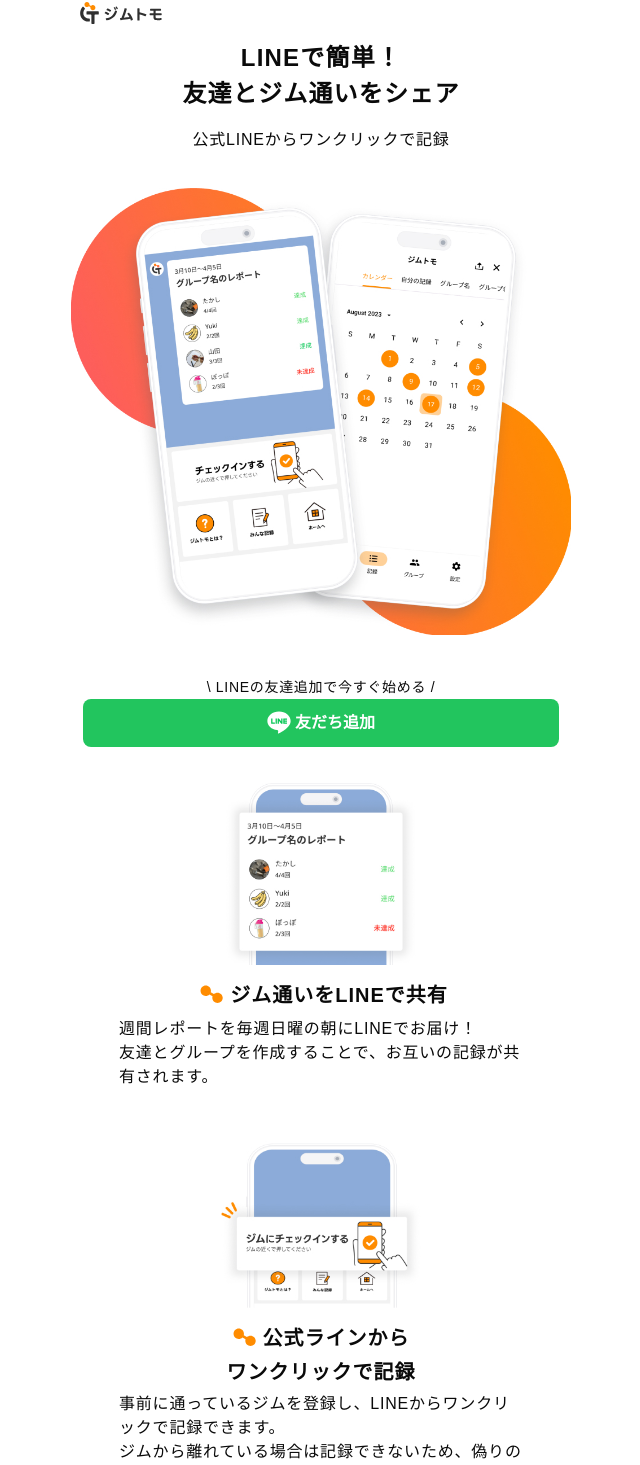
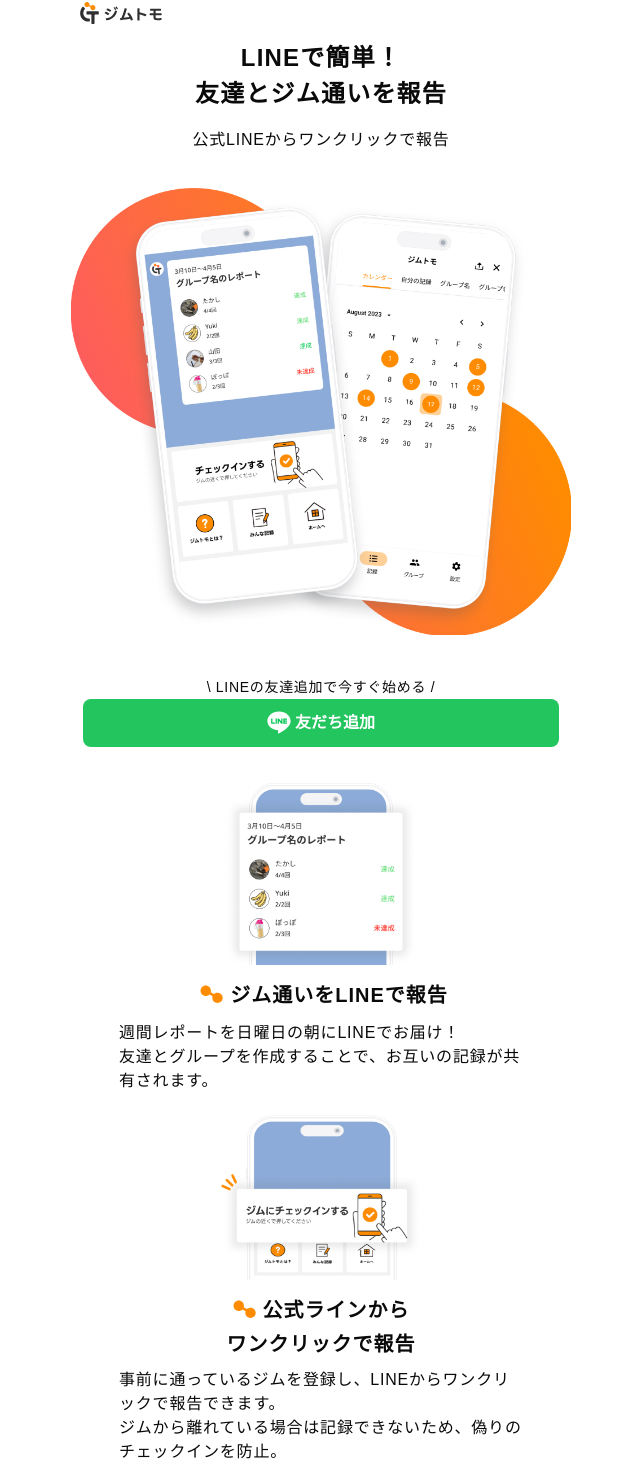
Before and after one commit to Takeshi1998/gymtomo-lp, a Next.js app: page / in a window 1280 px wide. Shown: the part 14-1479 px from the top of the page, without its empty margins (319-959 px from the left). Built offline with nearby package versions, Linux system fonts and the light colour scheme; no server answers.

Commit message:
fix:文言変更＆特徴のlayout

```diff
--- a/src/app/layout.tsx
+++ b/src/app/layout.tsx
@@ -5,8 +5,8 @@ import {GoogleAnalytics} from '@next/third-parties/google';
 
 
 const url = "https://www.gymtomo.com"
-const title = "ジムトモ | 筋トレ記録アプリ"
-const description = "LINEで友達とジム通いをシェアするアプリです。LINEからワンクリックで簡単に記録。友達とグループを作成することで、お互いの記録が共有されます。"
+const title = "ジムトモ | LINEで友達とジム通いを報告"
+const description = "LINEで友達とジム通いを報告し合うアプリです。LINEからワンクリックで簡単に報告。友達とグループを作成することで、お互いの記録が共有されます。"
 export const metadata: Metadata = {
     title: title,
     description: description,
--- a/src/app/page.tsx
+++ b/src/app/page.tsx
@@ -19,9 +19,9 @@ type FeatureItemProps = {
 };
 
 const FeatureItem: React.FC<FeatureItemProps> = ({imageSrc, altText, title, description, imageSize}) => (
-    <div className="flex flex-col items-center mb-8">
+    <div className="flex flex-col items-center">
         <Image src={imageSrc} alt={altText} width={imageSize?.width ?? 167} height={imageSize?.height ?? 197}/>
-        <Text as={"h2"} bold size={"xl"} className="mt-3 flex flex-col">{title}</Text>
+        <Text as={"h2"} bold size={"xl"} className="mt-3 mb-1 flex flex-col">{title}</Text>
         {description}
     </div>
 );
@@ -76,10 +76,10 @@ export default function HomePage() {
                 <Text size={"2xl"} bold>
                     LINEで簡単！
                     <br/>
-                    友達とジム通いをシェア
+                    友達とジム通いを報告
                 </Text>
                 <Text className="mt-4 mx-10">
-                    公式LINEからワンクリックで記録
+                    公式LINEからワンクリックで報告
                 </Text>
                 <div className="relative w-full aspect-[886/792] mt-9">
                     <Image src="/images/lp/home.jpg" alt="ジムトモのスクリーンショット" fill className="object-cover"/>
@@ -110,11 +110,11 @@ export default function HomePage() {
                             <>
                                 <div className="flex items-center">
                                     <img src="/images/lp/dumbbell.svg" alt="ダンベル" className="w-9 h-9"/>
-                                    <span>ジム通いをLINEで共有</span>
+                                    <span>ジム通いをLINEで報告</span>
                                 </div>
                             </>
                         }
-                        description={<Text className="mt-1 text-left">週間レポートを毎週日曜の朝にLINEでお届け！<br/>友達とグループを作成することで、お互いの記録が共有されます。</Text>}
+                        description={<Text className="mt-1 text-left">週間レポートを日曜日の朝にLINEでお届け！<br/>友達とグループを作成することで、お互いの記録が共有されます。</Text>}
                     />
                     <FeatureItem
                         imageSrc="/images/lp/checkin.jpg"
@@ -125,10 +125,10 @@ export default function HomePage() {
                                     <img src="/images/lp/dumbbell.svg" alt="ダンベル" className="w-9 h-9"/>
                                     <span>公式ラインから</span>
                                 </div>
-                                <span>ワンクリックで記録</span>
+                                <span>ワンクリックで報告</span>
                             </>
                         }
-                        description={<Text className="mt-1 text-left">事前に通っているジムを登録し、LINEからワンクリックで記録できます。<br/>ジムから離れている場合は記録できないため、偽りのチェックインを防止。</Text>}
+                        description={<Text className="mt-1 text-left mb-6">事前に通っているジムを登録し、LINEからワンクリックで報告できます。<br/>ジムから離れている場合は記録できないため、偽りのチェックインを防止。</Text>}
                         imageSize={{width: 200, height: 200}}
                     />
                     <FeatureItem
@@ -140,7 +140,7 @@ export default function HomePage() {
                                     <img src="/images/lp/dumbbell.svg" alt="ダンベル" className="w-9 h-9"/>
                                     <span>覚悟の金額で</span>
                                 </div>
-                                <span>本気度をさらにアップ</span>
+                                <span>本気度をアップ(任意)</span>
                             </>
                         }
                         imageSize={{width: 200, height: 134}}
```
